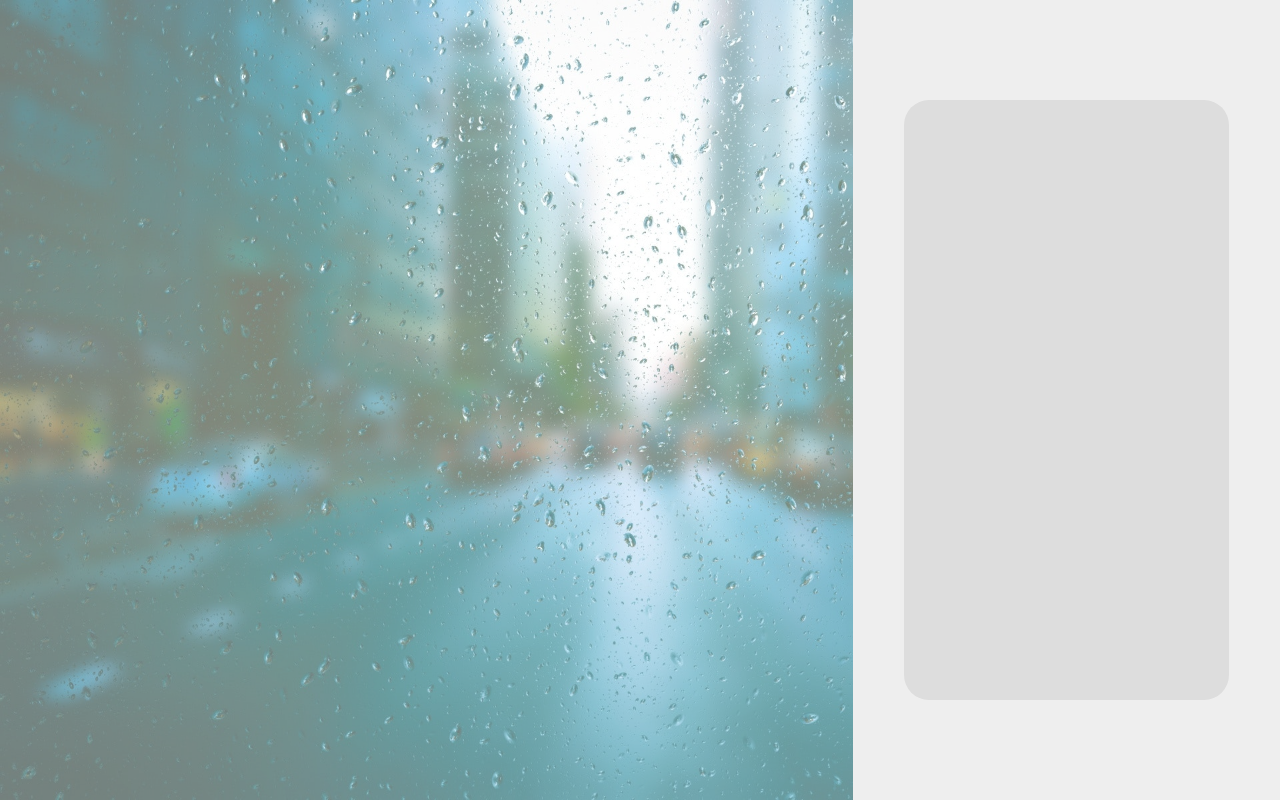
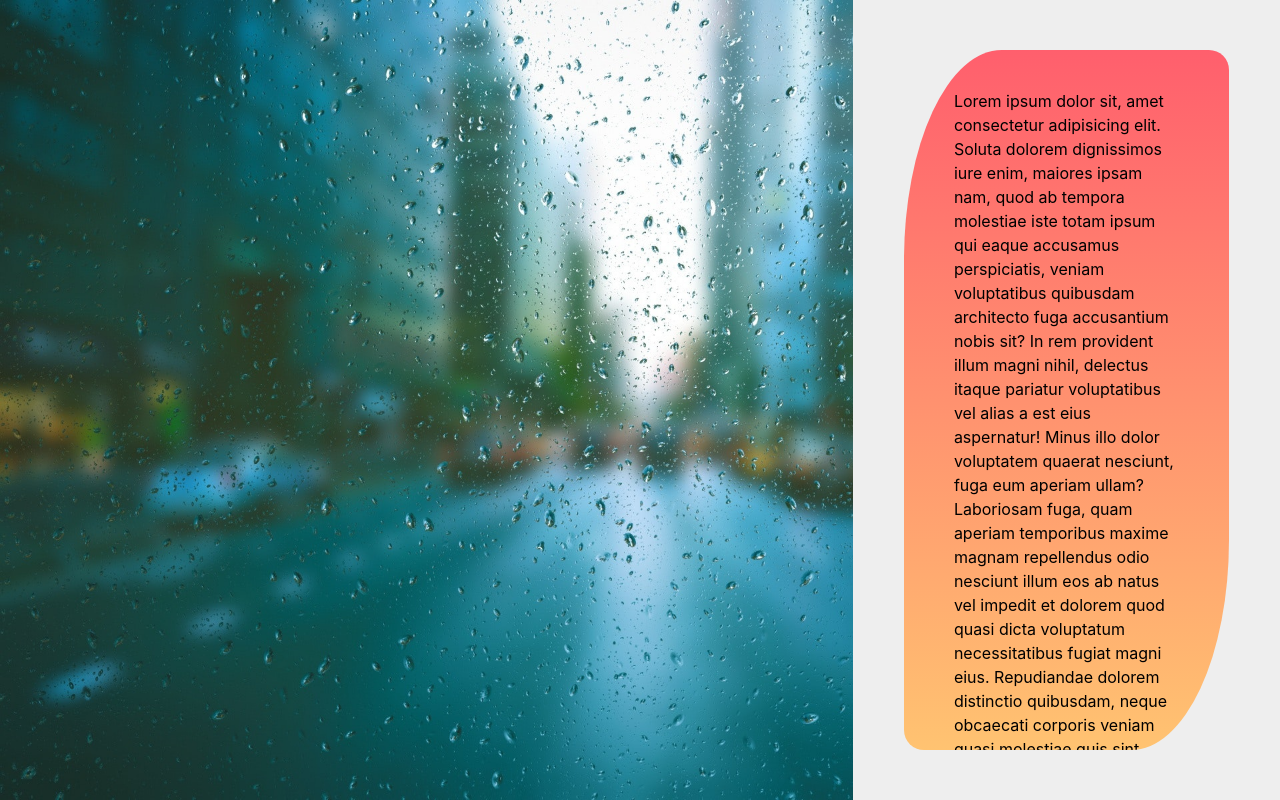
Before and after one commit to moh-C/Sample-Login-Page, a plain HTML site: page index.html in a window 1280 px wide. Drawn offline with nearby package versions, Linux system fonts and the light colour scheme.

Commit message:
Chosen Color

```diff
--- a/index.html
+++ b/index.html
@@ -23,7 +23,12 @@
                 <div class="row">
                     <div class="col-md-1"></div>
                     <div class="col-md-10">
-                        <div class="background"></div>
+                        <div class="background">
+                            Lorem ipsum dolor sit, amet consectetur adipisicing elit. Soluta dolorem dignissimos iure enim, maiores ipsam nam, quod ab tempora molestiae iste totam ipsum qui eaque accusamus perspiciatis, veniam voluptatibus quibusdam architecto fuga accusantium nobis
+                            sit? In rem provident illum magni nihil, delectus itaque pariatur voluptatibus vel alias a est eius aspernatur! Minus illo dolor voluptatem quaerat nesciunt, fuga eum aperiam ullam? Laboriosam fuga, quam aperiam temporibus
+                            maxime magnam repellendus odio nesciunt illum eos ab natus vel impedit et dolorem quod quasi dicta voluptatum necessitatibus fugiat magni eius. Repudiandae dolorem distinctio quibusdam, neque obcaecati corporis veniam quasi
+                            molestiae quis sint nemo!
+                        </div>
                     </div>
                     <div class="col-md-1"></div>
                 </div>
--- a/style.css
+++ b/style.css
@@ -1,13 +1,6 @@
 body {
     background: url('./background-blur-clean-531880.jpg');
     background-size: cover;
-}
-
-.clearing {
-    width: 100vw;
-    height: 100vh;
-    background-color: #fff;
-    opacity: 0.4
 }
 
 .container-fluid {
@@ -17,16 +10,23 @@ body {
     transform: translate(-50%, -50%)
 }
 
-.background {
-    width: 100%;
-    height: 600px;
-    background-color: #ddd;
-    border-radius: 25px;
-    margin-top: calc((100vh - 600px)/2);
-}
-
 .whiteBackground {
     height: 100vh;
     width: 100%;
     background-color: #eeeeee;
 }
+
+.background {
+    opacity: 1;
+    width: 100%;
+    height: 700px;
+    background-image: linear-gradient( #ff5f6d, #ffc371);
+    border-top-right-radius: 20px;
+    border-bottom-left-radius: 20px;
+    border-top-left-radius: 30%;
+    border-bottom-right-radius: 30%;
+    margin-top: calc((100vh - 700px)/2);
+    padding: 12% 50px;
+    overflow: hidden;
+    color: black;
+}
```
